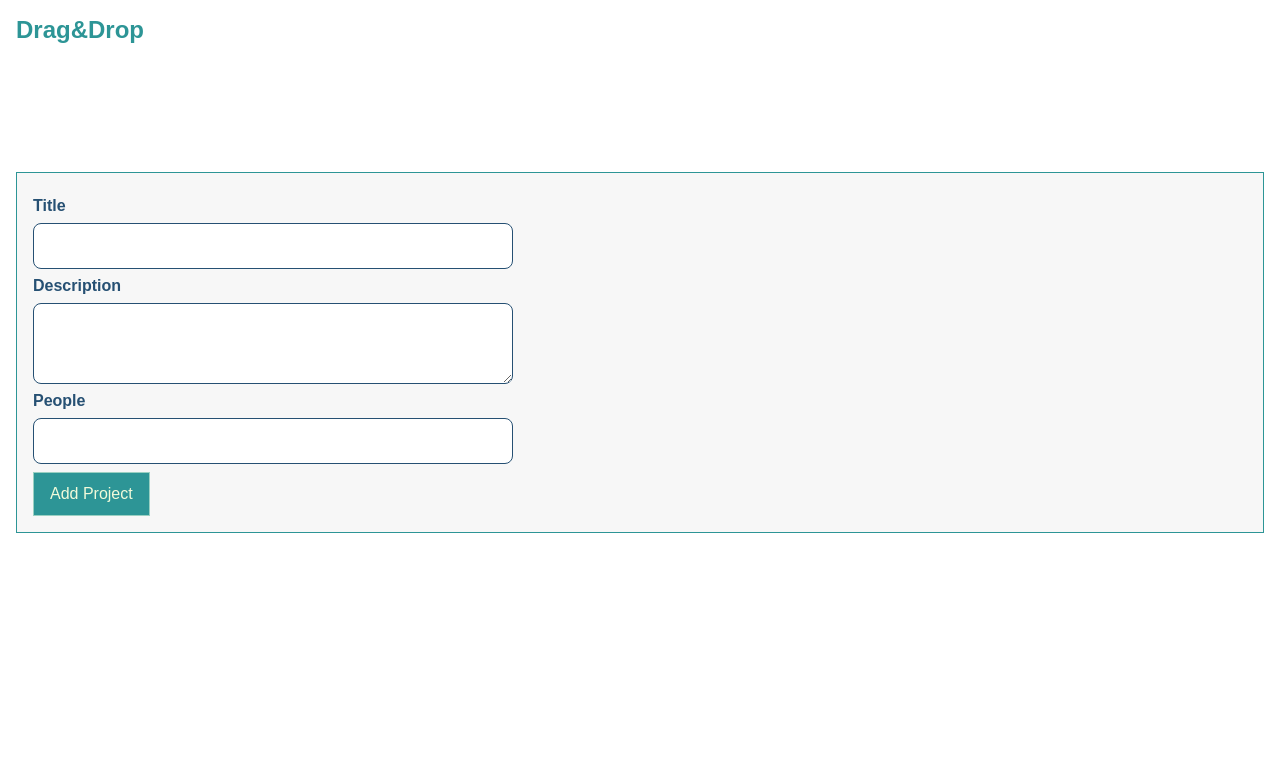
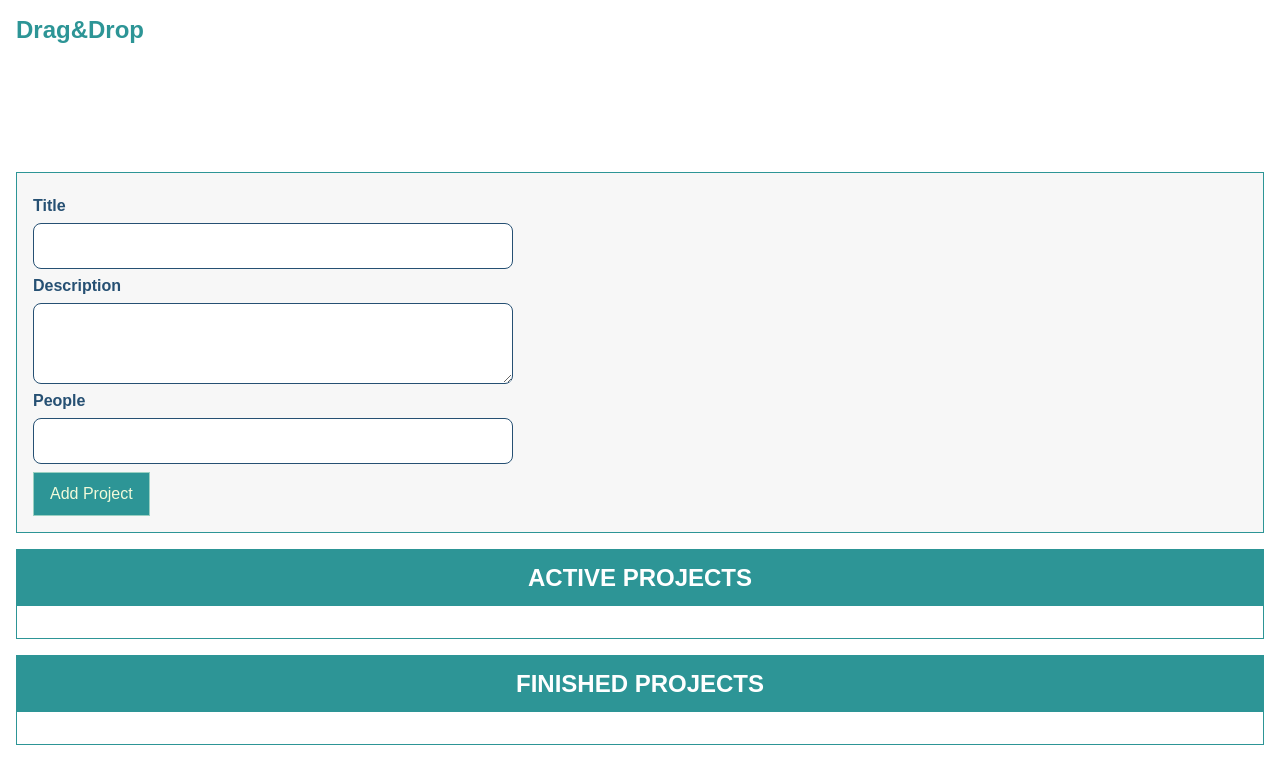
Before and after one commit to manzitresor/draganddrop, a website with bundled scripts: page index.html in a window 1280 px wide. Built offline with nearby package versions, Linux system fonts and the light colour scheme.

Commit message:
rendering Project Lists

```diff
--- a/app.css
+++ b/app.css
@@ -84,11 +84,11 @@
   }
 
   #finished-projects {
-    border-color: #0044ff;
+    border-color: #2D9596;
   }
 
   #finished-projects header {
-    background: #0044ff;
+    background: #2D9596;
   }
 
   .projects h2 {
@@ -114,7 +114,7 @@
   }
 
   #finished-projects li h2 {
-    color: #0044ff;
+    color: #2D9596;
   }
 
   .projects li h3 {
--- a/src/App.ts
+++ b/src/App.ts
@@ -49,6 +49,40 @@ function autobind(_: any,_2: string, descriptor: PropertyDescriptor) {
     return adjdescriptor;
 }
 
+
+class ProjectList {
+    templateElement: HTMLTemplateElement;
+    hostElement: HTMLDivElement;
+    element: HTMLElement;
+
+    constructor(private type: 'active' | 'finished') {
+      this.templateElement = document.getElementById(
+        'project-list'
+      )! as HTMLTemplateElement;
+      this.hostElement = document.getElementById('app')! as HTMLDivElement;
+
+      const importedNode = document.importNode(
+        this.templateElement.content,
+        true
+      );
+      this.element = importedNode.firstElementChild as HTMLElement;
+      this.element.id = `${this.type}-projects`;
+      this.attach();
+      this.renderContent();
+    }
+
+    private renderContent() {
+      const listId = `${this.type}-projects-list`;
+      this.element.querySelector('ul')!.id = listId;
+      this.element.querySelector('h2')!.textContent =
+        this.type.toUpperCase() + ' PROJECTS';
+
+    }
+
+    private attach() {
+      this.hostElement.insertAdjacentElement('beforeend', this.element);
+    }
+  }
 
 class ProjectInput {
     templateElement: HTMLTemplateElement;
@@ -139,3 +173,5 @@ class ProjectInput {
 }
 
 const prjInput = new ProjectInput();
+const activePrjList = new ProjectList('active');
+const finishedPrjList = new ProjectList('finished');
```
Also changed, not shown: dist/App.js, 1 other file.
